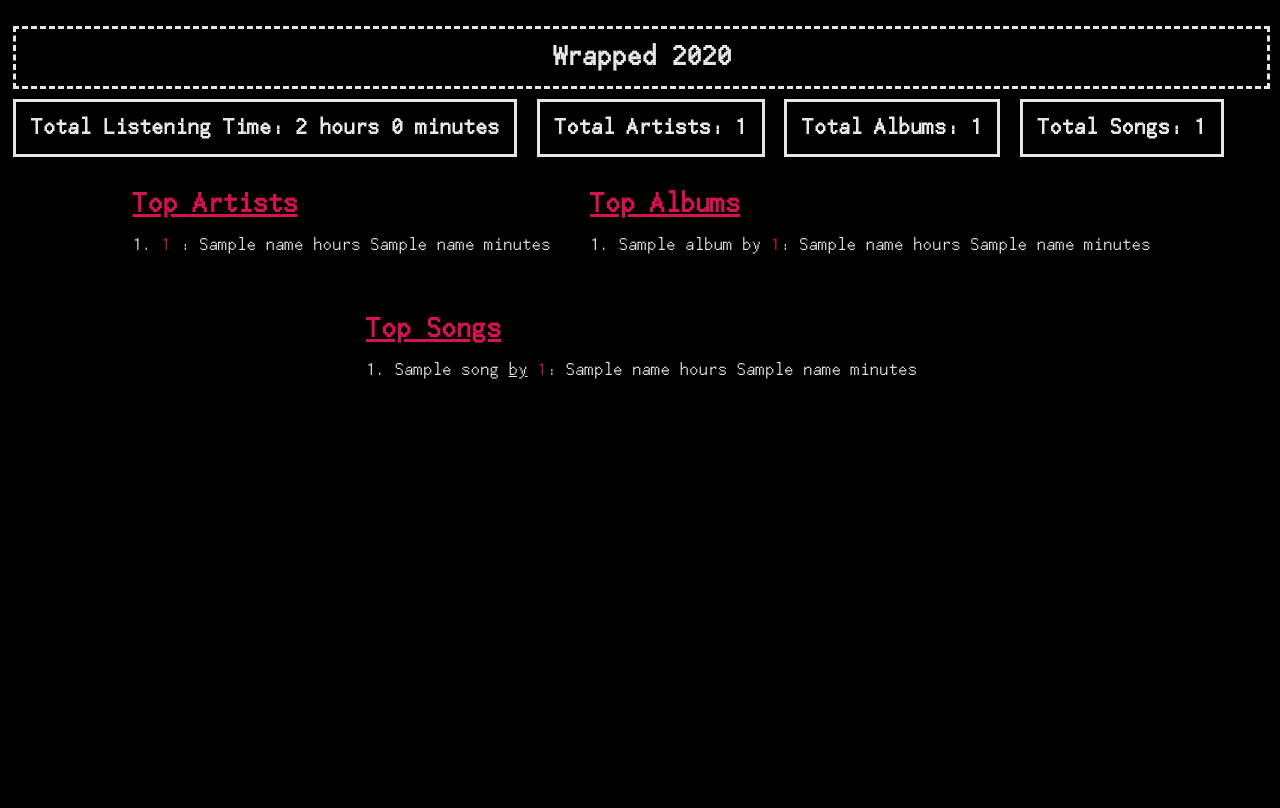
After one commit to 0x01FE/music-stat-display, a Python web app: template templates/wrapped.html in a window 1280 px wide. The commit adds this page. Run offline with Jinja, Linux system fonts and the light colour scheme; the template is opened without the code that fills it: most values are stand-ins (such as "Sample title", 1, 10 or a date in 2020).

Commit message:
added wrapped

```diff
--- a/static/style.css
+++ b/static/style.css
@@ -43,6 +43,16 @@ header {
     border-color: white;
     margin: 5px;
     display:inline-block;
+}
+
+.BigTitleBlock {
+    font-weight: bold;
+    font-size: 30px;
+    padding: 15px;
+    border-style: dashed;
+    border-color: white;
+    margin: 5px;
+    text-align: center;
 }
 
 .Graphs {
--- /dev/null
+++ b/templates/wrapped.html
@@ -0,0 +1,38 @@
+<!DOCTYPE html>
+<html lang="en">
+    <header>
+        <link rel="shortcut icon" href="{{ url_for('static', filename='favicon.ico') }}">
+        <link rel="stylesheet" href="{{ url_for('static', filename='style.css') }}">
+        <title>Wrapped {{ year }}</title>
+    </header>
+    <body>
+        <div class="BigTitleBlock">Wrapped {{ year }}</div>
+        <div class="TitleBlock">Total Listening Time: {{ total_time[0] }} hours {{ total_time[1] }} minutes</div>
+        <div class="TitleBlock">Total Artists: {{ artist_count }}</div>
+        <div class="TitleBlock">Total Albums: {{ album_count }}</div>
+        <div class="TitleBlock">Total Songs: {{ song_count }}</div>
+
+
+        <div class="Summary">
+            <div class="SummaryBlock">
+                <header><a href="./artists/"><u>Top Artists</u></a></header>
+                {% for artist in top_artists %}
+                    <p>{{ loop.index }}. <a href="./artists/{{ artist[1] }}">{{ artist[0] }}</a> : {{ artist[2][0] }} hours {{ artist[2][1] }} minutes</p>
+                {% endfor %}
+            </div>
+            <div class="SummaryBlock">
+                <header><a href="./albums/"><u>Top Albums</u></a></header>
+                {% for album in top_albums %}
+                    <p>{{ loop.index }}. {{ album[2] }} by <a href="./artists/{{ album[1] }}">{{ album[0] }}</a>: {{ album[3][0] }} hours {{ album[3][1] }} minutes</p>
+                {% endfor %}
+            </div>
+            <div class="SummaryBlock">
+                <header><a href="./songs/"><u>Top Songs</u></a></header>
+                {% for song in top_songs %}
+                    <p>{{ loop.index }}. {{ song[2] }} <u>by</u> <a href="./artists/{{ song[1] }}">{{ song[0] }}</a>: {{ song[3][0] }} hours {{ song[3][1] }} minutes</p>
+                {% endfor %}
+            </div>
+        </div>
+
+    </body>
+</html>
```
Also changed, not shown: app.py (+21 -0 lines).
